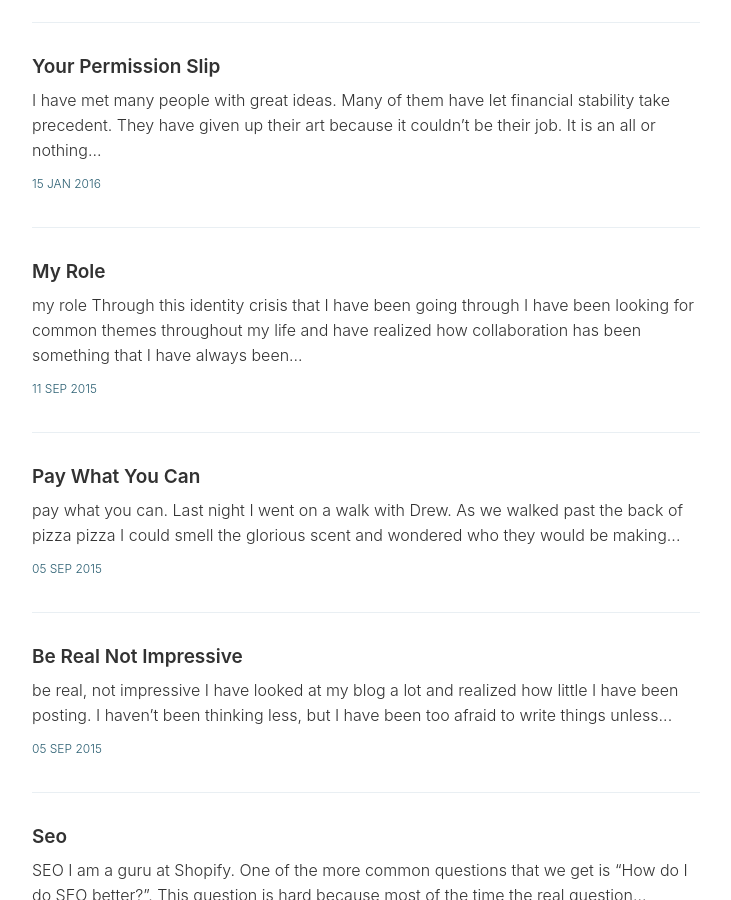
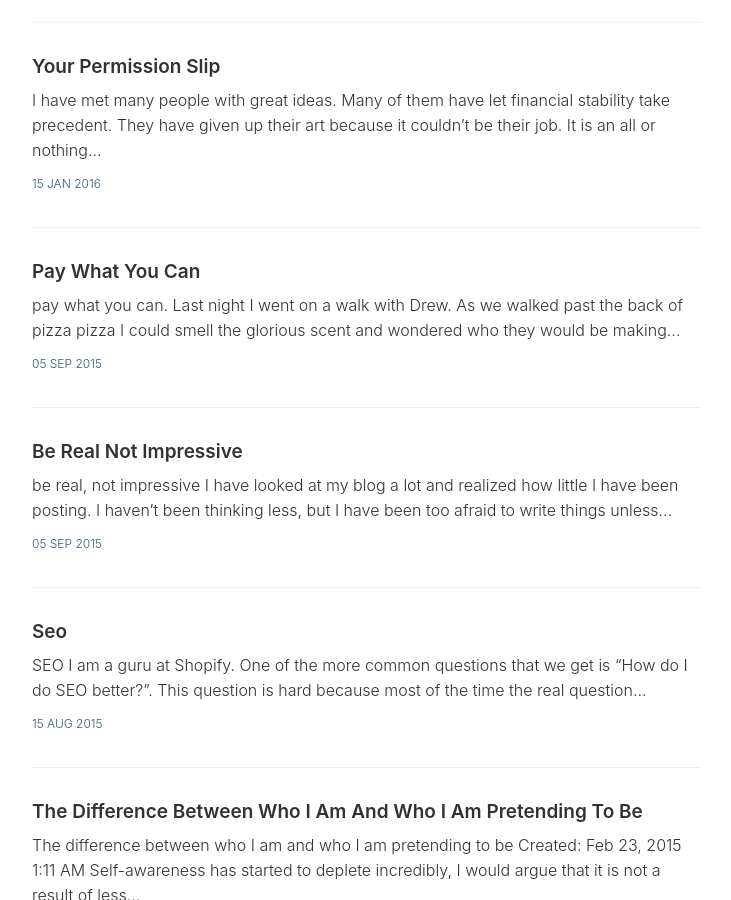
Before and after one commit to jaredhenriques/blog, a Jekyll site: the page built from index.html, in a window 1280 px wide and 900 px high, scrolled down 3197 px. Shown: the whole window, without its empty margins (274-1005 px from the left). Built offline with Jekyll 4.4.1, drawn with Linux system fonts in a browser that asks for light colours; the list of posts is cut into pages by our own code.

Commit message:
Update 2015-09-11-my-role.md

```diff
--- a/_posts/2015-09-11-my-role.md
+++ b/_posts/2015-09-11-my-role.md
@@ -1,5 +1,6 @@
-# my role
-
+---
+published: false
+---
 Through this identity crisis that I have been going through I have been looking for common themes throughout my life and have realized how collaboration has been something that I have always been passionate about. When starting Pocket Change the dream was for me to eventually open a facility that could be used as a skatepark in the winter, doubled as a concert venue, have a recording studio and a place for people to come and create. I have always talked about my dream job would be working with a few close friends trying to solve problems and work with each other to accomplish them. I do not think that it is necessary for us to all start our own thing with similar objectives. Is it not possible that we can be more passionate about or objectives than being the one that starts it. Hilariously I also believe that it is my role to be instrumental in being someone who helps start it. I have always seen my role as one to help **facilitate and encourage collaboration** with the people that I meet for a very long time. I am so ridiculously blessed to be part of the communities that I am. I know so many creatives that are so talented and humble and excited to create. I want to create with them. I want to solve problems with them, because all these amazing dreams and ideas we have are so quickly killed by our own individual limitations.
 
 After stumbling across the company Need/Want I knew right away that this is something like what I want to do. Three guys that have started 5 very diverse businesses that individually cannot sustain a living but the multiple will continue engagement and cumulatively they can create everyday together. As I was looking into this more and more my friends Trevor and Katrina (two of my brilliant friends) had shown me Cageless Birds. A community of artisans that build different things to help fund their ministry. Finding these two in the week really made me ask the question “Why not?”. I couldn’t find an answer so I am working towards it now.
```
